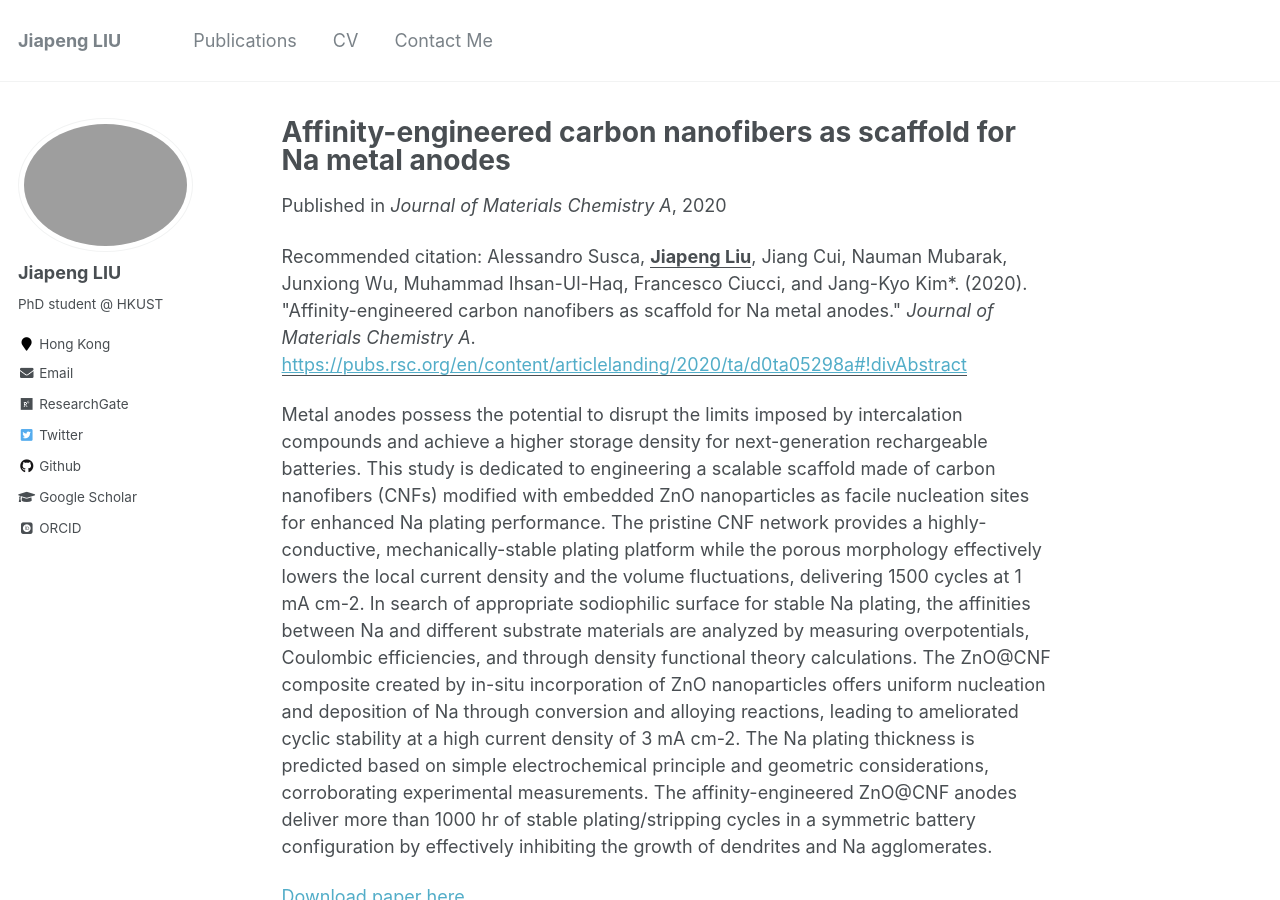
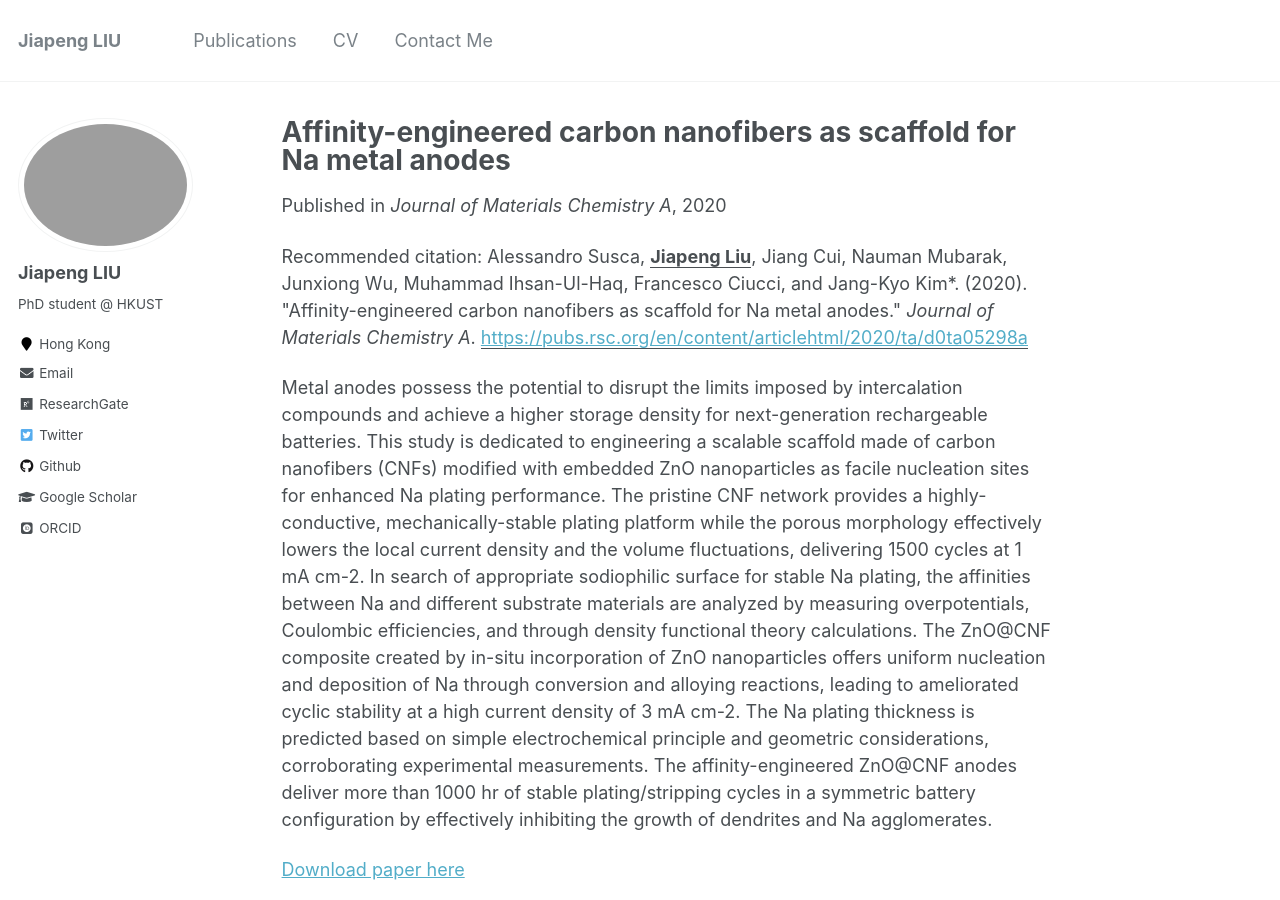
Before and after one commit to jiapeng-liu/jiapeng-liu.github.io, a Jekyll site: the page built from _publications/2020-Carbon-Fiber-JMCA.md, in a window 1280 px wide and 900 px high. Built offline with Jekyll 4.4.1, drawn with Linux system fonts in a browser that asks for light colours; some web fonts are replaced; part of the change alters nothing that is shown.

Commit message:
update publication

```diff
--- a/_publications/2020-Carbon-Fiber-JMCA.md
+++ b/_publications/2020-Carbon-Fiber-JMCA.md
@@ -5,7 +5,7 @@ permalink: /publication/2020-Carbon-Fiber-JMCA
 excerpt: ''
 date: 2020-07-06
 venue: 'Journal of Materials Chemistry A'
-paperurl: 'https://pubs.rsc.org/en/content/articlelanding/2020/ta/d0ta05298a#!divAbstract'
+paperurl: 'https://pubs.rsc.org/en/content/articlehtml/2020/ta/d0ta05298a'
 citation: 'Alessandro Susca, <u><b>Jiapeng Liu</b></u>, Jiang Cui, Nauman Mubarak, Junxiong Wu, Muhammad Ihsan-Ul-Haq, Francesco Ciucci, and Jang-Kyo Kim*. (2020). &quot;Affinity-engineered carbon nanofibers as scaffold for Na metal anodes.&quot; <i>Journal of Materials Chemistry A</i>.'
 ---
 Metal anodes possess the potential to disrupt the limits imposed by intercalation compounds and achieve a higher storage density for next-generation rechargeable batteries. This study is dedicated to engineering a scalable scaffold made of carbon nanofibers (CNFs) modified with embedded ZnO nanoparticles as facile nucleation sites for enhanced Na plating performance. The pristine CNF network provides a highly-conductive, mechanically-stable plating platform while the porous morphology effectively lowers the local current density and the volume fluctuations, delivering 1500 cycles at 1 mA cm-2. In search of appropriate sodiophilic surface for stable Na plating, the affinities between Na and different substrate materials are analyzed by measuring overpotentials, Coulombic efficiencies, and through density functional theory calculations. The ZnO@CNF composite created by in-situ incorporation of ZnO nanoparticles offers uniform nucleation and deposition of Na through conversion and alloying reactions, leading to ameliorated cyclic stability at a high current density of 3 mA cm-2. The Na plating thickness is predicted based on simple electrochemical principle and geometric considerations, corroborating experimental measurements. The affinity-engineered ZnO@CNF anodes deliver more than 1000 hr of stable plating/stripping cycles in a symmetric battery configuration by effectively inhibiting the growth of dendrites and Na agglomerates.
```
